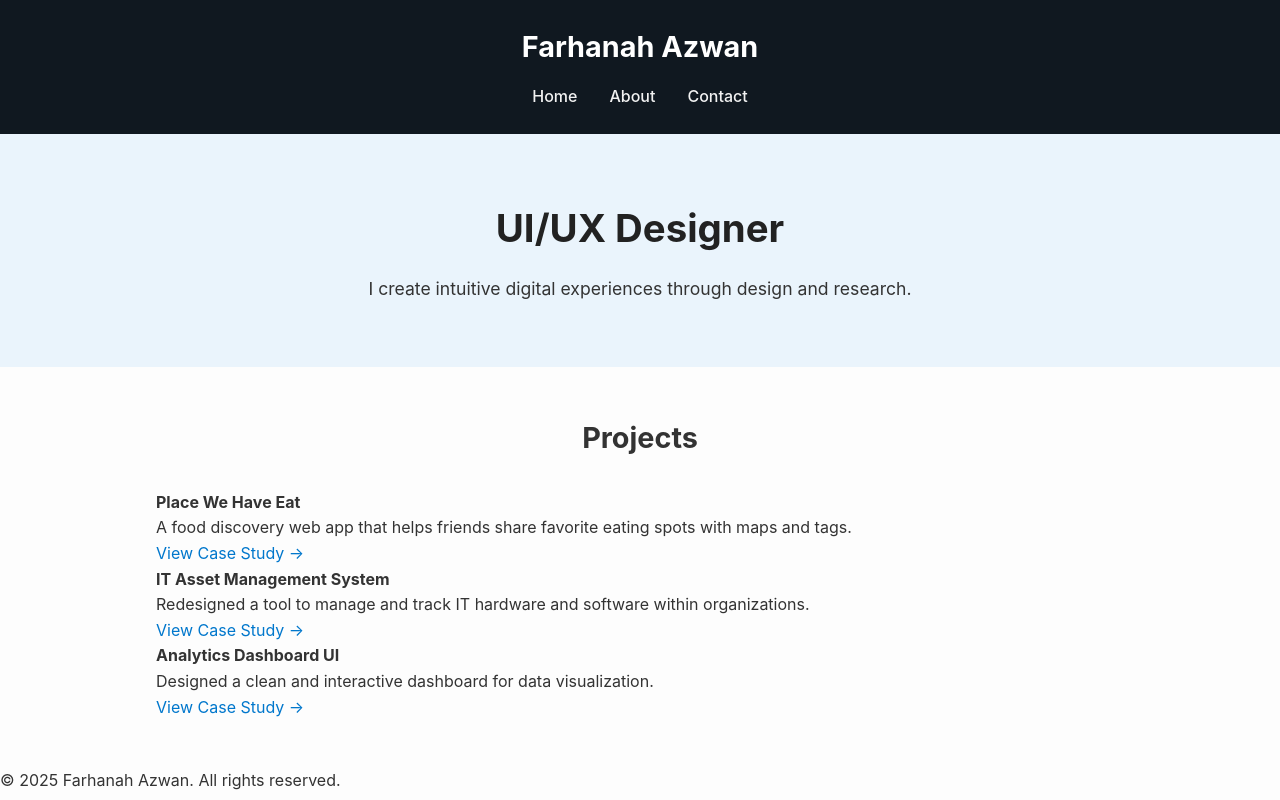
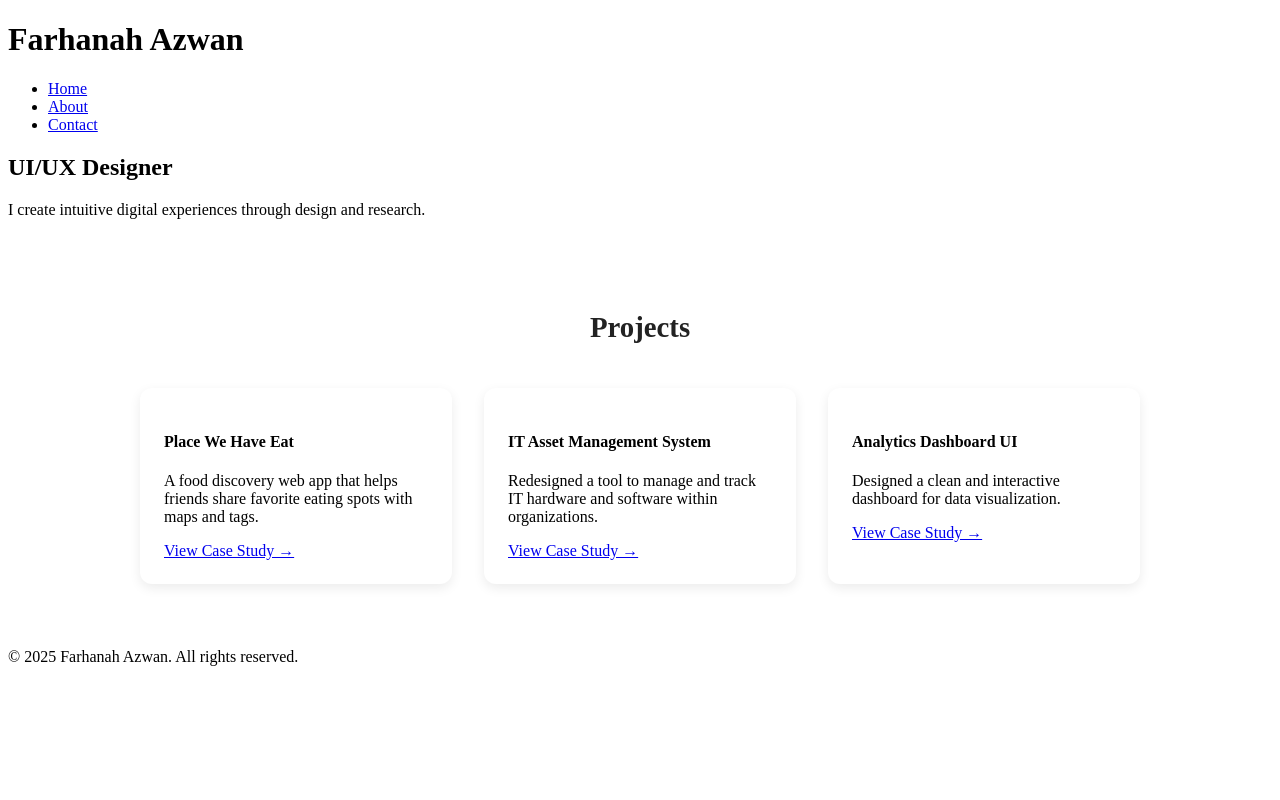
Before and after one commit to FarhanahAzwan/UIUX_Portfolio, a plain HTML site: page index.html in a window 1280 px wide. Drawn offline with Linux system fonts and the light colour scheme.

Commit message:
Update style.css

```diff
--- a/style.css
+++ b/style.css
@@ -1,75 +1,4 @@
-/* Reset & base styles */
-* {
-  box-sizing: border-box;
-  margin: 0;
-  padding: 0;
-}
-
-body {
-  font-family: 'Inter', sans-serif;
-  background: #fdfdfd;
-  color: #333;
-  line-height: 1.6;
-  padding: 0;
-}
-
-a {
-  color: #0077cc;
-  text-decoration: none;
-}
-
-a:hover {
-  text-decoration: underline;
-}
-
-/* Header */
-header {
-  background: #101820;
-  color: #fff;
-  padding: 1.5em 2em;
-  text-align: center;
-  position: sticky;
-  top: 0;
-  z-index: 1000;
-}
-
-header h1 {
-  margin-bottom: 0.5em;
-  font-size: 1.8em;
-}
-
-nav ul {
-  display: flex;
-  justify-content: center;
-  list-style: none;
-  gap: 2em;
-}
-
-nav a {
-  color: #f2f2f2;
-  font-weight: 500;
-}
-
-/* Hero section */
-.hero {
-  padding: 4em 1em;
-  text-align: center;
-  background: #eaf4fc;
-}
-
-.hero h2 {
-  font-size: 2.4em;
-  margin-bottom: 0.4em;
-  color: #222;
-}
-
-.hero p {
-  font-size: 1.1em;
-  max-width: 600px;
-  margin: 0 auto;
-}
-
-/* Projects section */
+/* Project Section */
 .projects {
   padding: 3em 1em;
   max-width: 1000px;
@@ -77,11 +6,31 @@ nav a {
 }
 
 .projects h3 {
+  text-align: center;
   font-size: 1.8em;
-  margin-bottom: 1em;
-  text-align: center;
+  margin-bottom: 1.5em;
+  color: #222;
 }
 
 .project-grid {
   display: grid;
-  grid-template-col
+  grid-template-columns: repeat(auto-fit, minmax(280px, 1fr));
+  gap: 2em;
+}
+
+/* Card Style */
+.project-card {
+  background: #ffffff;
+  border-radius: 12px;
+  box-shadow: 0 4px 12px rgba(0,0,0,0.08);
+  padding: 1.5em;
+  transition: transform 0.2s ease, box-shadow 0.2s ease;
+}
+
+.project-card:hover {
+  transform: translateY(-4px);
+  box-shadow: 0 6px 20px rgba(0,0,0,0.12);
+}
+
+.project-card h4 {
+  margi
```
